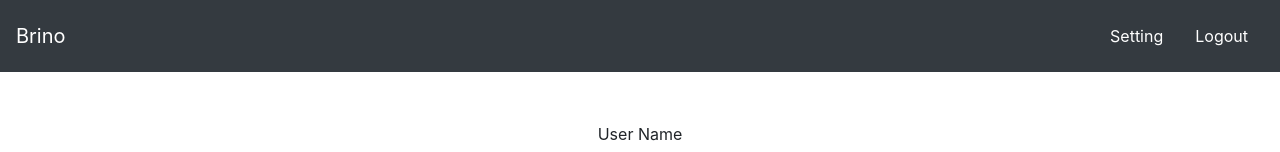
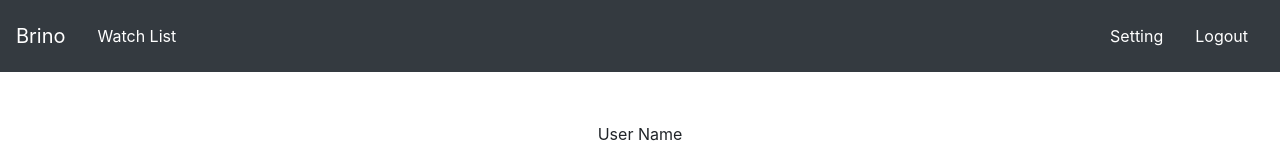
Before and after one commit to brinodroid/brino, a React (Create React App) app in the folder frontend/fe/: page /login in a window 1280 px wide. Shown: the top 152 px of the page. Built offline with nearby package versions, Linux system fonts and the light colour scheme.

Commit message:
Adding a watchlist component

```diff
--- a/frontend/fe/src/App.js
+++ b/frontend/fe/src/App.js
@@ -7,6 +7,7 @@ import Login from "./component/Login";
 import Setting from "./component/Setting";
 import NotFound from "./component/NotFound";
 import Home from "./component/Home";
+import WatchList from "./component/WatchList";
 import { getBackend } from './utils/Backend'
 import { BrowserRouter as Router, Switch, Route } from "react-router-dom";
 
@@ -54,6 +55,9 @@ export default class App extends React.Component {
             <Navbar.Brand href="/home">
               Brino
             </Navbar.Brand>
+            <Navbar.Text>
+              <Nav.Link href="/watchlist">Watch List</Nav.Link>
+            </Navbar.Text>
             <Navbar.Collapse className="justify-content-end">
               <Navbar.Text>
                 <Nav.Link href="/setting">Setting</Nav.Link>
@@ -68,6 +72,7 @@ export default class App extends React.Component {
             <Route exact path="/"> <Home auth={ authProps } /> </Route>
             <Route exact path="/home"> <Home auth={ authProps } /> </Route>
             <Route path="/login"> <Login auth={ authProps } /> </Route>
+            <Route path="/watchlist"> <WatchList auth={ authProps } /> </Route>
             <Route path="/setting"> <Setting auth={ authProps } /> </Route>
             <Route> <NotFound auth={ authProps } /> </Route>
           </Switch>
```
